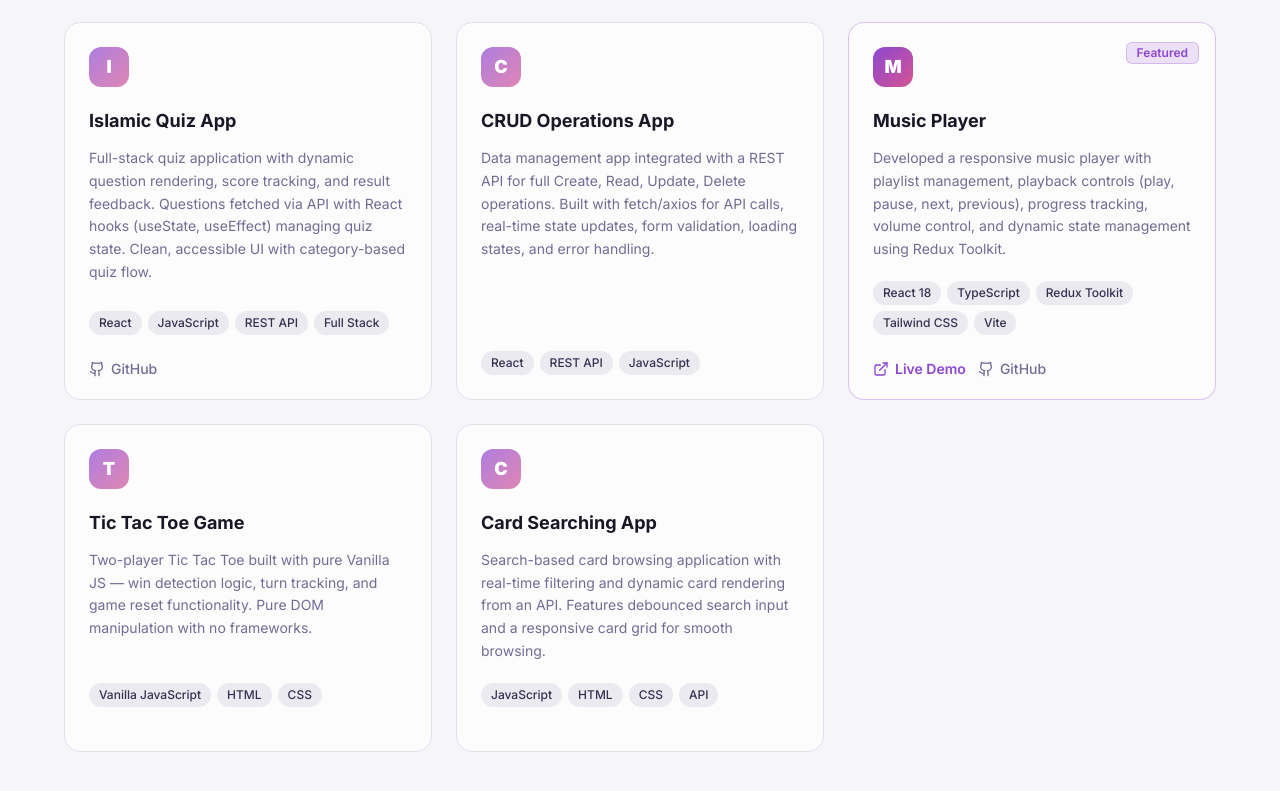
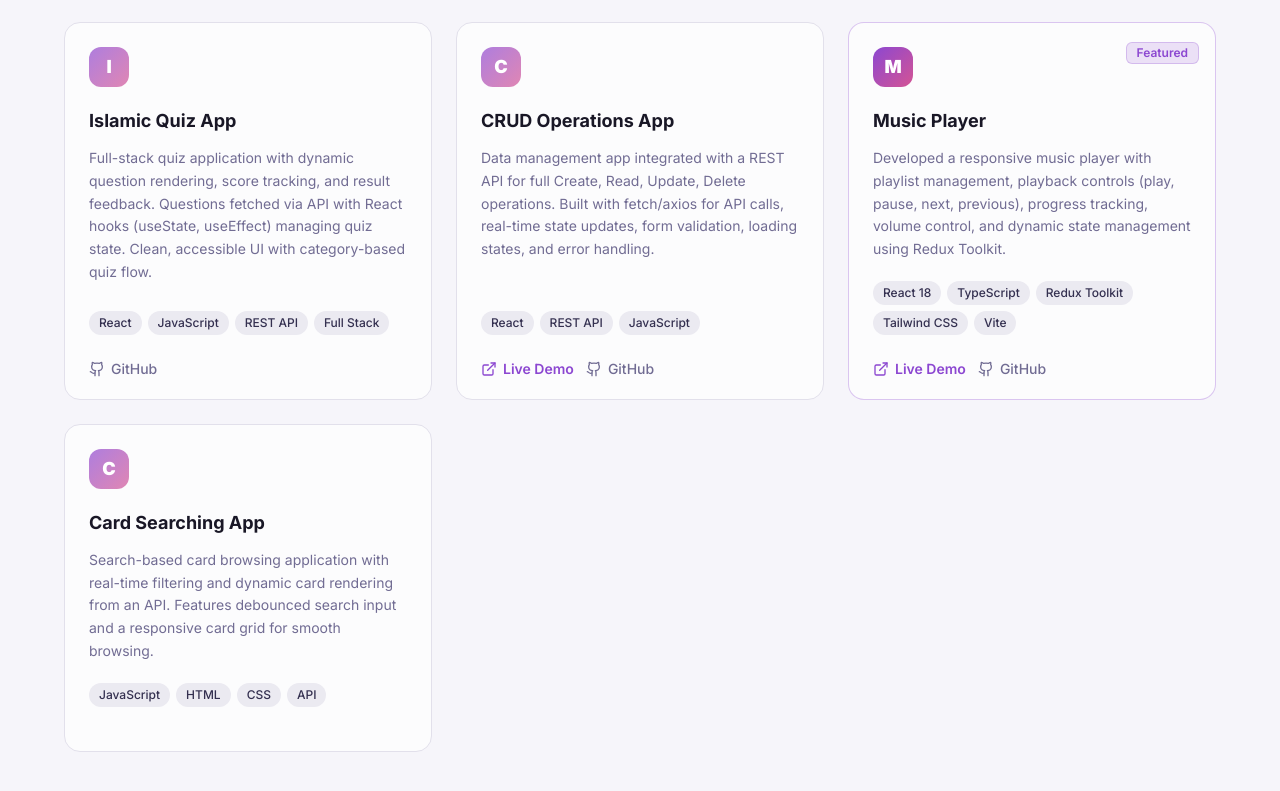
Before and after one commit to farheenayy33/Portfolio, a React (Vite) app: page / in a window 1280 px wide. Shown: the part 3256-4047 px from the top of the page. Built offline with nearby package versions, Linux system fonts and the light colour scheme.

Commit message:
adding live demo links and repo links

```diff
--- a/src/components/portfolio/Projects.tsx
+++ b/src/components/portfolio/Projects.tsx
@@ -38,7 +38,7 @@ const projects = [
       "A fully responsive restaurant website with a polished menu showcase, about section, and contact details. Features smooth scroll, hover animations, and a mobile-friendly layout built with CSS Flexbox and Grid. Live and deployed on Vercel.",
     tags: ["HTML", "CSS", "JavaScript", "Responsive Design"],
     liveUrl: "https://savorabistrocom.vercel.app",
-    repoUrl: null,
+    repoUrl: "https://github.com/farheenayy33/Savora-Bistro-Resturant",
     featured: true,
   },
   {
@@ -55,8 +55,8 @@ const projects = [
     description:
       "Data management app integrated with a REST API for full Create, Read, Update, Delete operations. Built with fetch/axios for API calls, real-time state updates, form validation, loading states, and error handling.",
     tags: ["React", "REST API", "JavaScript"],
-    liveUrl: null,
-    repoUrl: null,
+    liveUrl: "https://crud-react-project-ten.vercel.app/",
+    repoUrl: "https://github.com/farheenayy33/CRUD-React-Project",
     featured: false,
   },
   {
@@ -68,15 +68,7 @@ const projects = [
     repoUrl: "https://github.com/farheenayy33/CodeA1pha_Music_P1ayer",
     featured: true,
   },
-  {
-    title: "Tic Tac Toe Game",
-    description:
-      "Two-player Tic Tac Toe built with pure Vanilla JS — win detection logic, turn tracking, and game reset functionality. Pure DOM manipulation with no frameworks.",
-    tags: ["Vanilla JavaScript", "HTML", "CSS"],
-    liveUrl: "#",
-    repoUrl: null,
-    featured: false,
-  },
+
   {
     title: "Card Searching App",
     description:
```
